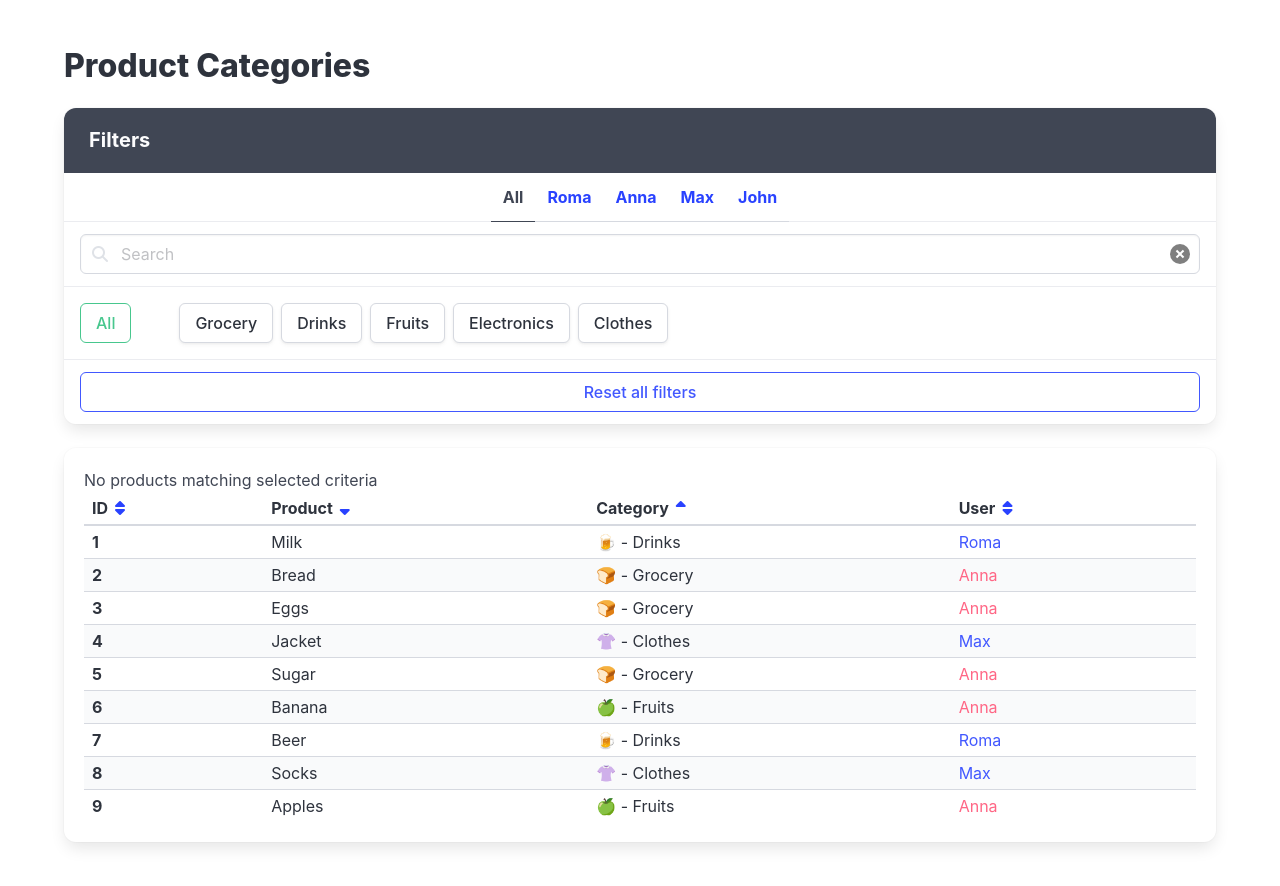
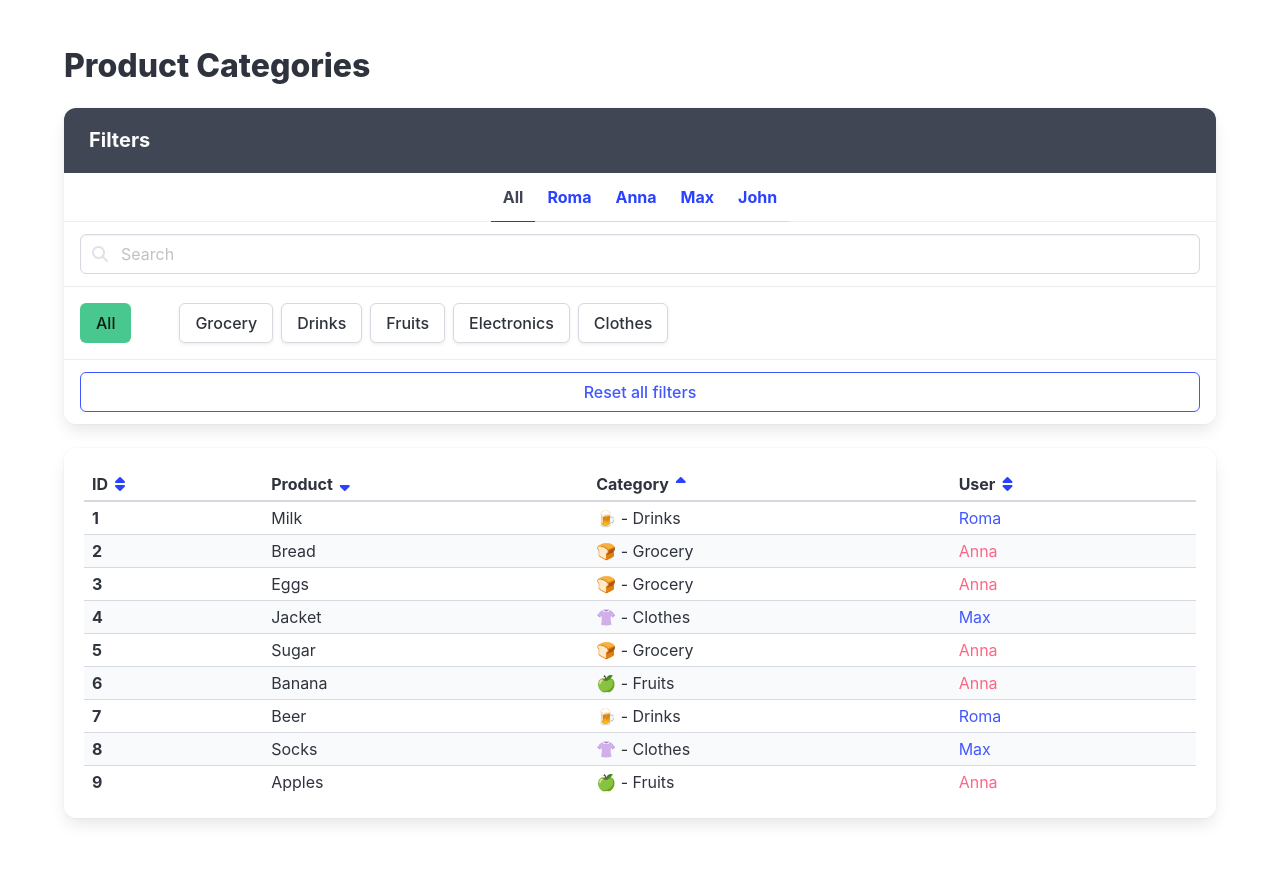
Before and after one commit to TargoniyAnatoliy/mate-academy-react_product-categories-practice, a React (Vite) app: page / in a window 1280 px wide. Shown: the top 886 px of the page. Built offline with nearby package versions, Linux system fonts and the light colour scheme.

Commit message:
add categories filter, reset btn

```diff
--- a/src/App.jsx
+++ b/src/App.jsx
@@ -26,7 +26,7 @@ const products = productsFromServer.map(product => {
   };
 });
 
-function filterProducts(productsArr, query, userFilter) {
+function filterProducts(productsArr, query, userFilter, categoriesFilter) {
   const filteredProducts = [...productsArr]
     .filter(product => {
       return userFilter === 'all' ? true : product.owner.id === userFilter;
@@ -35,6 +35,11 @@ function filterProducts(productsArr, query, userFilter) {
       return query !== ''
         ? product.name.toLowerCase().includes(query.toLowerCase())
         : true;
+    })
+    .filter(product => {
+      return categoriesFilter.length === 0
+        ? true
+        : categoriesFilter.includes(product.categoryId);
     });
 
   return filteredProducts;
@@ -43,8 +48,27 @@ function filterProducts(productsArr, query, userFilter) {
 export const App = () => {
   const [searchQuery, setSearchQuery] = useState('');
   const [selectedUser, setSelectedUser] = useState('all');
+  const [selectedCategories, setSelectedCategories] = useState([]);
 
-  const productsToShow = filterProducts(products, searchQuery, selectedUser);
+  const categoriesFilter = categoryId => () => {
+    if (selectedCategories.includes(categoryId)) {
+      setSelectedCategories(selectedCategories.filter(id => id !== categoryId));
+    } else {
+      setSelectedCategories([...selectedCategories, categoryId]);
+    }
+  };
+
+  const resetAllFilters = () => {
+    setSearchQuery('');
+    setSelectedUser('all');
+  };
+
+  const productsToShow = filterProducts(
+    products,
+    searchQuery,
+    selectedUser,
+    selectedCategories,
+  );
 
   return (
     <div className="section">
@@ -94,15 +118,17 @@ export const App = () => {
                 <span className="icon is-left">
                   <i className="fas fa-search" aria-hidden="true" />
                 </span>
-
+                {searchQuery !== '' && (
                   <span className="icon is-right">
                     {/* eslint-disable-next-line jsx-a11y/control-has-associated-label */}
                     <button
                       data-cy="ClearButton"
                       type="button"
                       className="delete"
+                      onClick={() => setSearchQuery('')}
                     />
                   </span>
+                )}
               </p>
             </div>
 
@@ -110,7 +136,8 @@ export const App = () => {
               <a
                 href="#/"
                 data-cy="AllCategories"
-                className="button is-success mr-6 is-outlined"
+                className={`button is-success mr-6 ${selectedCategories.length === 0 ? 'is-info' : 'is-outlined'}`}
+                onClick={() => setSelectedCategories([])}
               >
                 All
               </a>
@@ -119,8 +146,9 @@ export const App = () => {
                 <a
                   key={category.id}
                   data-cy="Category"
-                  className="button mr-2 my-1"
+                  className={`button mr-2 my-1 ${selectedCategories.includes(category.id) ? 'is-info' : null}`}
                   href="#/"
+                  onClick={categoriesFilter(category.id)}
                 >
                   {category.title}
                 </a>
@@ -132,6 +160,7 @@ export const App = () => {
                 data-cy="ResetAllButton"
                 href="#/"
                 className="button is-link is-outlined is-fullwidth"
+                onClick={resetAllFilters}
               >
                 Reset all filters
               </a>
@@ -140,10 +169,11 @@ export const App = () => {
         </div>
 
         <div className="box table-container">
+          {productsToShow.length === 0 ? (
             <p data-cy="NoMatchingMessage">
               No products matching selected criteria
             </p>
-
+          ) : (
             <table
               data-cy="ProductTable"
               className="table is-striped is-narrow is-fullwidth"
@@ -222,6 +252,7 @@ export const App = () => {
                 ))}
               </tbody>
             </table>
+          )}
         </div>
       </div>
     </div>
```
Lines whose indentation alone changed are shown as unchanged.
